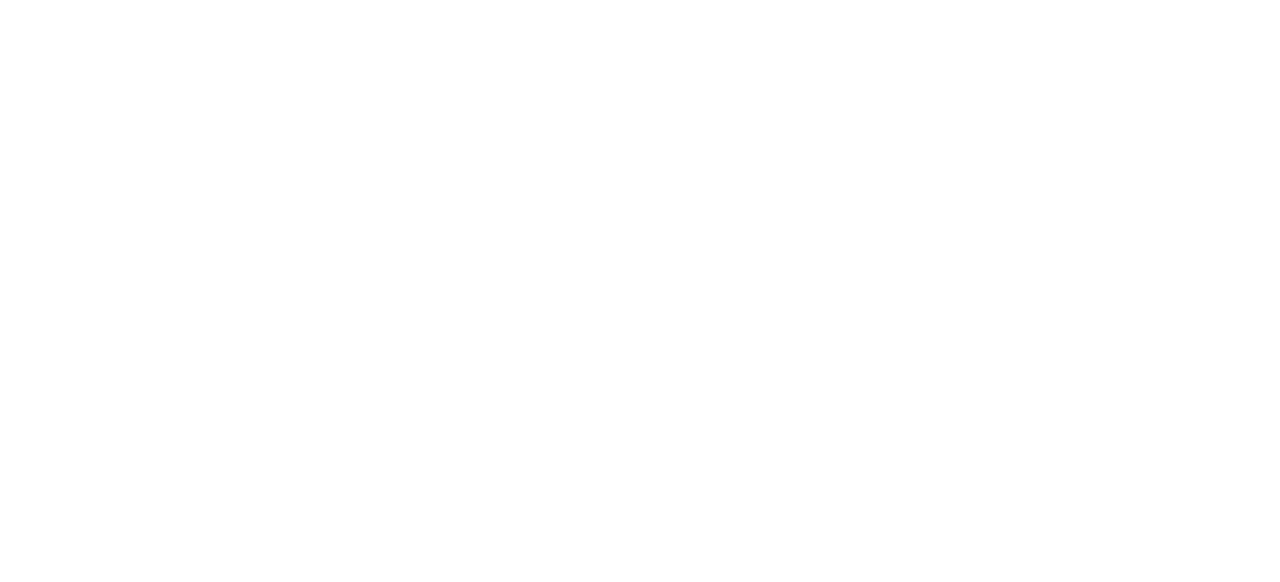
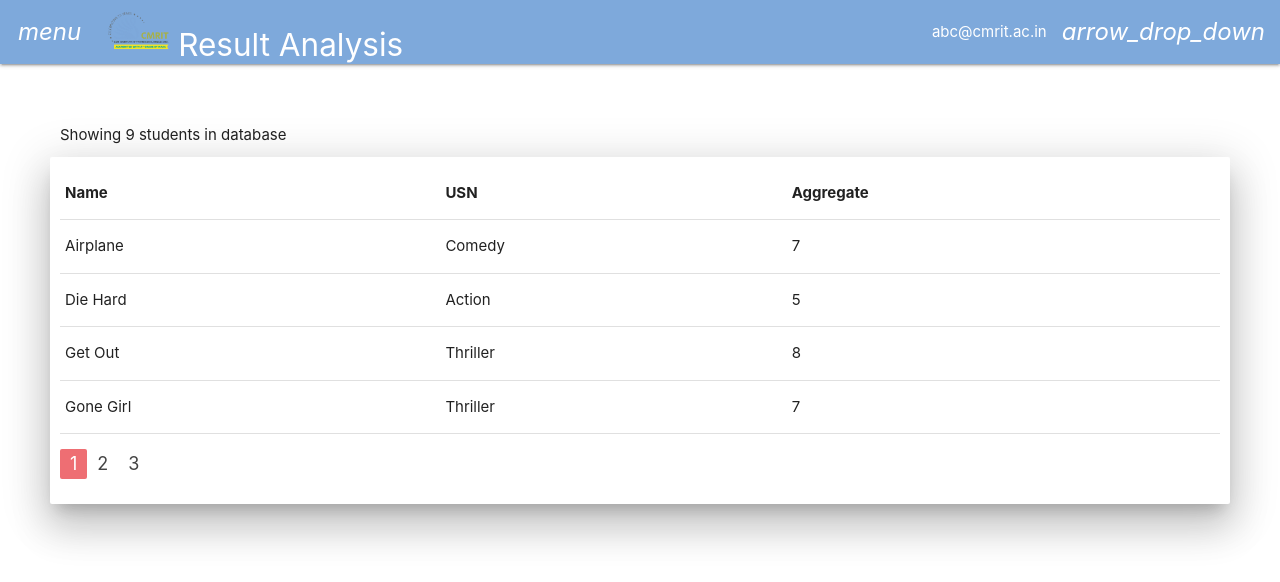
Before and after one commit to shugo111/SemesterAnalysis, a React (Create React App) app: page /agg in a window 1280 px wide. Shown: the top 582 px of the page. Built offline with nearby package versions, Linux system fonts and the light colour scheme; the HTML template or start-up script is replaced by a standard one.

Commit message:
agg page

```diff
--- a/src/App.js
+++ b/src/App.js
@@ -1,4 +1,4 @@
-import React from "react";
+import React, { Component } from "react";
 import "./App.css";
 import { BrowserRouter, Route } from "react-router-dom";
 
@@ -6,14 +6,27 @@
 import Home from "./screen/home";
 import Login from "./screen/login";
 import Register from "./screen/register";
+import Agg from "./screen/agg";
 
-function App() {
+class App extends Component {
+  state = {
+    department: "",
+    semester: "",
+    scheme: "",
+  };
+  changeData(){
+    this.setState({
+
+    })
+  }
+  render() {
     return (
       <BrowserRouter>
         <Route path="/home">
           <Home />
         </Route>
         <Route path="/resultanalysis/:dept/:sem/:scheme" component={HomePage} />
+        <Route path="/agg" component={Agg} />
         <Route exact path="/">
           <Login />
         </Route>
@@ -23,5 +36,6 @@
       </BrowserRouter>
     );
   }
+}
 
 export default App;
--- /dev/null
+++ b/src/common/table.jsx
@@ -0,0 +1,13 @@
+import React from "react";
+import TableHeader from "./tableHeader";
+import TableBody from "./tableBody";
+function Table({ columns, sortColumn, onSort, data }) {
+  return (
+    <table className="table">
+      <TableHeader columns={columns} sortColumn={sortColumn} onSort={onSort} />
+      <TableBody data={data} columns={columns} />
+    </table>
+  );
+}
+
+export default Table;
--- /dev/null
+++ b/src/common/tableBody.jsx
@@ -0,0 +1,31 @@
+import React, { Component } from "react";
+import _ from "lodash";
+
+class TableBody extends Component {
+  constructor(props) {
+    super(props);
+    this.state = {};
+  }
+  renderCell = (item, column) => {
+    if (column.content) return column.content(item);
+    return _.get(item, column.path);
+  };
+  render() {
+    const { data, columns } = this.props;
+    return (
+      <tbody>
+        {data.map((item) => (
+          <tr key={item._id}>
+            {columns.map((column) => (
+              <td key={item._id + (column.path || column.key)}>
+                {this.renderCell(item, column)}
+              </td>
+            ))}
+          </tr>
+        ))}
+      </tbody>
+    );
+  }
+}
+
+export default TableBody;
--- /dev/null
+++ b/src/common/tableHeader.jsx
@@ -0,0 +1,44 @@
+import React, { Component } from "react";
+class TableHeader extends Component {
+  constructor(props) {
+    super(props);
+    this.state = {};
+  }
+  raiseSort = (path) => {
+    const sortColumn = { ...this.props.sortColumn };
+    if (sortColumn.path === path)
+      sortColumn.order = sortColumn.order === "asc" ? "desc" : "asc";
+    else {
+      sortColumn.path = path;
+      sortColumn.order = "asc";
+    }
+    this.props.onSort(sortColumn);
+  };
+
+  renderSortIcon = (column) => {
+    const { sortColumn } = this.props;
+    if (column.path !== sortColumn.path) return null;
+    if (sortColumn.order === "asc") return <i className="fa fa-sort-asc"></i>;
+    return <i className="fa fa-sort-desc" />;
+  };
+  render() {
+    return (
+      <thead>
+        <tr>
+          {this.props.columns.map((column) => (
+            <th
+              className="clickable"
+              key={column.path || column.key}
+              onClick={() => this.raiseSort(column.path)}
+            >
+              {column.label}
+              {this.renderSortIcon(column)}
+            </th>
+          ))}
+        </tr>
+      </thead>
+    );
+  }
+}
+
+export default TableHeader;
--- a/src/component/navbar.jsx
+++ b/src/component/navbar.jsx
@@ -36,11 +36,7 @@
 
             <ul id="nav-mobile" className="right hide-on-med-and-down">
               <li>
-                <a
-                  className="dropdown-trigger"
-                  href="#!"
-                  data-target="profile"
-                >
+                <a className="dropdown-trigger" href="#!" data-target="profile">
                   abc@cmrit.ac.in
                   <i className="material-icons right">arrow_drop_down</i>
                 </a>
@@ -61,8 +57,11 @@
             </div>
           </li>
           <li>
-            <Link to="#">
+            <Link to="/home">
               <i className="material-icons">cloud</i>Semester Ananlysis
+            </Link>
+            <Link to="/agg">
+              <i className="material-icons">cloud</i>Aggregate
             </Link>
           </li>
         </ul>
--- /dev/null
+++ b/src/component/paginate.jsx
@@ -0,0 +1,6 @@
+import _ from "lodash";
+
+export function paginate(item, pageNumber, pageSize) {
+  const startIndex = (pageNumber - 1) * pageSize;
+  return _(item).slice(startIndex).take(pageSize).value();
+}
--- /dev/null
+++ b/src/component/pagination.jsx
@@ -0,0 +1,38 @@
+import React, { Component } from "react";
+import PropTypes from "prop-types";
+import _ from "lodash";
+
+class Pagination extends Component {
+  render() {
+    const { length, pagesize, currentpage, onPagechange } = this.props;
+    console.log(currentpage);
+    const pagecount = Math.ceil(length / pagesize);
+    if (pagecount === 1) return null;
+    const pages = _.range(1, pagecount + 1);
+    return (
+
+        <ul className="pagination">
+          {pages.map((page) => (
+            <li
+              key={page}
+              className={
+                page === currentpage ? "active" : "waves-effect"
+              }
+            >
+              <a  onClick={() => onPagechange(page)}>
+                {page}
+              </a>
+            </li>
+          ))}
+        </ul>
+
+    );
+  }
+}
+Pagination.propTypes = {
+  length: PropTypes.number.isRequired,
+  pagesize: PropTypes.number.isRequired,
+  currentpage: PropTypes.number.isRequired,
+  onPagechange: PropTypes.func.isRequired,
+};
+export default Pagination;
--- /dev/null
+++ b/src/screen/agg.js
@@ -0,0 +1,85 @@
+import React, { Component } from "react";
+import { getMovies } from "../services/fakeMovieService";
+import Pagination from "../component/pagination";
+import { paginate } from "../component/paginate";
+import MoviesTable from "./moviesTable";
+import Nav from "../component/navbar";
+import _ from "lodash";
+
+class Agg extends Component {
+  state = {
+    movies: [],
+    genres: [],
+    currentpage: 1,
+    selectedGenre: "",
+    pageSize: 4,
+    sortColumn: { path: "title", order: "asc" },
+  };
+
+  componentDidMount() {
+    this.setState({ movies: getMovies()});
+  }
+  handlePage = (page) => {
+    this.setState({ currentpage: page });
+  };
+  handleGenre = (item) => {
+    this.setState({ selectedGenre: item, currentpage: 1 });
+  };
+  handleSort = (sortColumn) => {
+    this.setState({ sortColumn });
+  };
+  getPageData = () => {
+    const filtered =
+      this.state.selectedGenre && this.state.selectedGenre._id
+        ? this.state.movies.filter(
+            (m) => m.genre._id === this.state.selectedGenre._id
+          )
+        : this.state.movies;
+    const sorted = _.orderBy(
+      filtered,
+      [this.state.sortColumn.path],
+      [this.state.sortColumn.order]
+    );
+    const movies = paginate(
+      sorted,
+      this.state.currentpage,
+      this.state.pageSize
+    );
+    return { totalCount: filtered.length, data: movies };
+  };
+  render() {
+    if (this.state.movies.length === 0)
+      return <p>There is no movies in the database</p>;
+    const { totalCount, data: movies } = this.getPageData();
+    return (
+      <div>
+        <Nav/>
+        <div className="row" style={{ margin: 50 }}>
+          <div className="col-9">
+            <p style={{ maxWidth: "1300px", padding: 10, margin: "auto" }}>
+              Showing {totalCount} students in database
+            </p>
+            <div
+              className="card z-depth-5"
+              style={{ maxWidth: "1300px", padding: 10, margin: "auto" }}
+            >
+              <MoviesTable
+                movies={movies}
+                sortColumn={this.state.sortColumn}
+                onSort={this.handleSort}
+              />
+              <Pagination
+                length={totalCount}
+                pagesize={this.state.pageSize}
+                onPagechange={this.handlePage}
+                currentpage={this.state.currentpage}
+              />
+            </div>
+          </div>
+        </div>
+      </div>
+    );
+  }
+}
+
+export default Agg;
--- /dev/null
+++ b/src/screen/moviesTable.jsx
@@ -0,0 +1,25 @@
+import React, { Component } from "react";
+
+
+import Table from "../common/table";
+
+class MoviesTable extends Component {
+  columns = [
+    { path: "title", label: "Name" },
+    { path: "genre.name", label: "USN" },
+    { path: "numberInStock", label: "Aggregate" },
+  ];
+  render() {
+    const { movies, onSort, sortColumn } = this.props;
+    return (
+      <Table
+        columns={this.columns}
+        sortColumn={sortColumn}
+        onSort={onSort}
+        data={movies}
+      />
+    );
+  }
+}
+
+export default MoviesTable;
--- /dev/null
+++ b/src/services/fakeMovieService.js
@@ -0,0 +1,73 @@
+
+
+const movies = [
+  {
+    _id: "5b21ca3eeb7f6fbccd471815",
+    title: "Terminator",
+    genre: { _id: "5b21ca3eeb7f6fbccd471818", name: "Action" },
+    numberInStock: 6,
+    dailyRentalRate: 2.5,
+    publishDate: "2018-01-03T19:04:28.809Z",
+    liked: true,
+  },
+  {
+    _id: "5b21ca3eeb7f6fbccd471816",
+    title: "Die Hard",
+    genre: { _id: "5b21ca3eeb7f6fbccd471818", name: "Action" },
+    numberInStock: 5,
+    dailyRentalRate: 2.5,
+  },
+  {
+    _id: "5b21ca3eeb7f6fbccd471817",
+    title: "Get Out",
+    genre: { _id: "5b21ca3eeb7f6fbccd471820", name: "Thriller" },
+    numberInStock: 8,
+    dailyRentalRate: 3.5,
+  },
+  {
+    _id: "5b21ca3eeb7f6fbccd471819",
+    title: "Trip to Italy",
+    genre: { _id: "5b21ca3eeb7f6fbccd471814", name: "Comedy" },
+    numberInStock: 7,
+    dailyRentalRate: 3.5,
+  },
+  {
+    _id: "5b21ca3eeb7f6fbccd47181a",
+    title: "Airplane",
+    genre: { _id: "5b21ca3eeb7f6fbccd471814", name: "Comedy" },
+    numberInStock: 7,
+    dailyRentalRate: 3.5,
+  },
+  {
+    _id: "5b21ca3eeb7f6fbccd47181b",
+    title: "Wedding Crashers",
+    genre: { _id: "5b21ca3eeb7f6fbccd471814", name: "Comedy" },
+    numberInStock: 7,
+    dailyRentalRate: 3.5,
+  },
+  {
+    _id: "5b21ca3eeb7f6fbccd47181e",
+    title: "Gone Girl",
+    genre: { _id: "5b21ca3eeb7f6fbccd471820", name: "Thriller" },
+    numberInStock: 7,
+    dailyRentalRate: 4.5,
+  },
+  {
+    _id: "5b21ca3eeb7f6fbccd47181f",
+    title: "The Sixth Sense",
+    genre: { _id: "5b21ca3eeb7f6fbccd471820", name: "Thriller" },
+    numberInStock: 4,
+    dailyRentalRate: 3.5,
+  },
+  {
+    _id: "5b21ca3eeb7f6fbccd471821",
+    title: "The Avengers",
+    genre: { _id: "5b21ca3eeb7f6fbccd471818", name: "Action" },
+    numberInStock: 7,
+    dailyRentalRate: 3.5,
+  },
+];
+
+export function getMovies() {
+  return movies;
+}
```
Also changed, not shown: src/component/like.js (added, +20 -0 lines), src/data/data.js (line endings or trailing spaces). Lines whose indentation alone changed are shown as unchanged.
